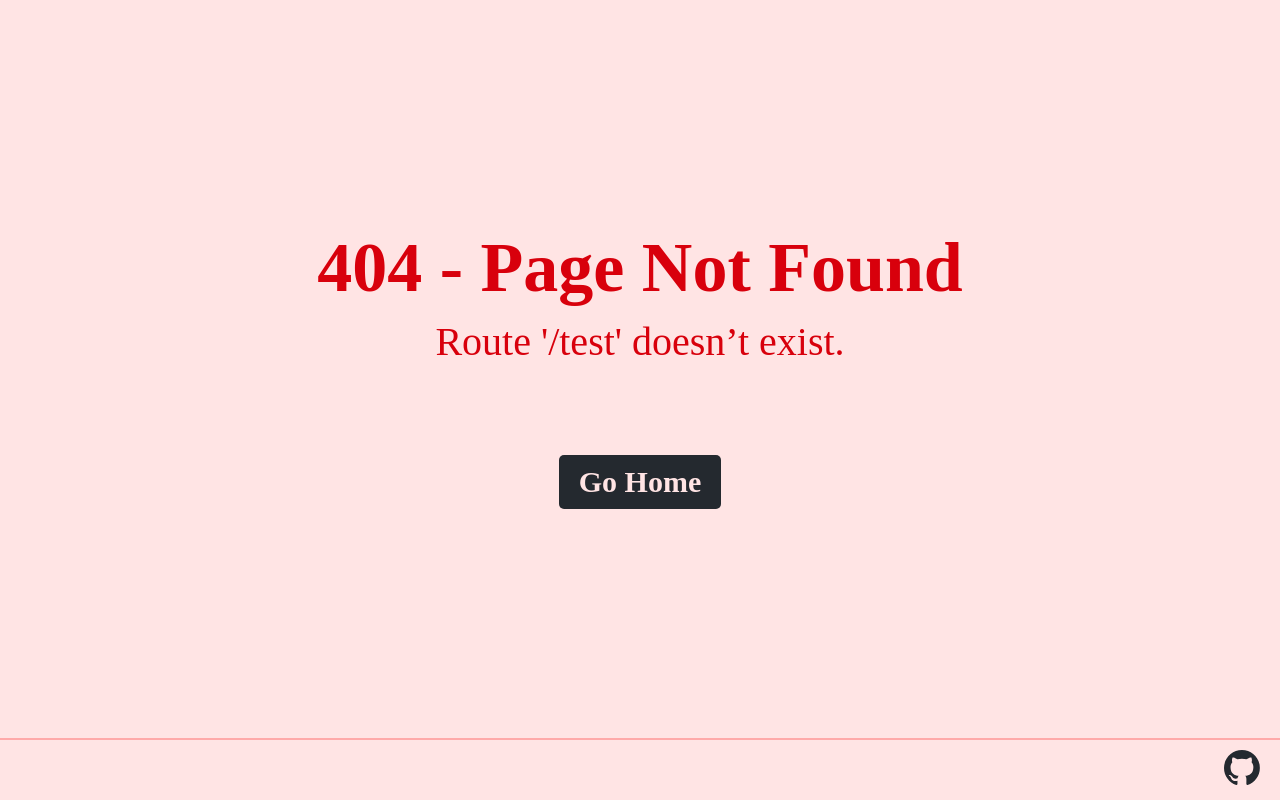
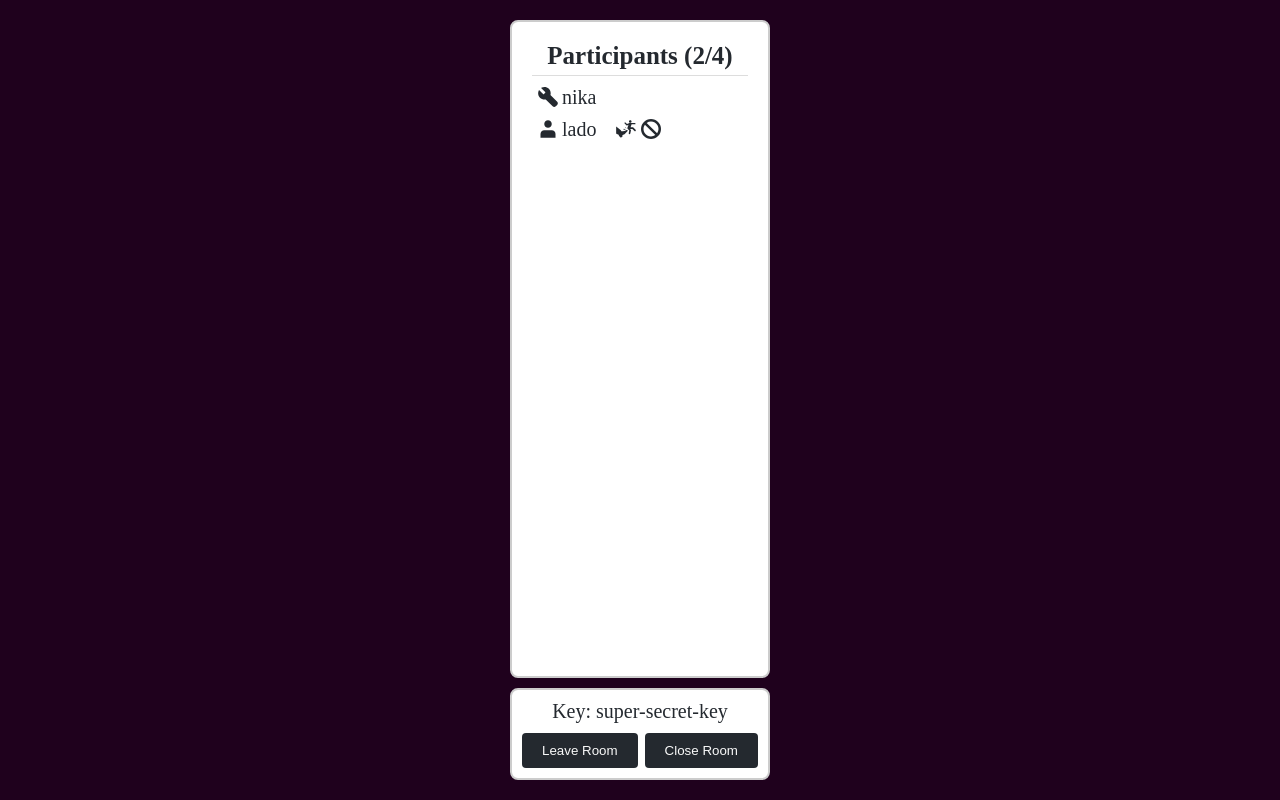
Before and after one commit to nnobol/kseli, a SvelteKit app in the folder client/: page /test in a window 1280 px wide. Before the commit this address had no page. Built offline with nearby package versions, Linux system fonts and the light colour scheme.

Commit message:
refactor: start breaking up room/[roomId] page into smaller components

```diff
--- a/client/src/lib/api/rooms.ts
+++ b/client/src/lib/api/rooms.ts
@@ -91,7 +91,7 @@ export async function joinRoom(roomId: string, payload: JoinRoomPayload): Promis
     }
 }
 
-interface User {
+export interface User {
     id: number;
     username: string;
     role: number;
--- /dev/null
+++ b/client/src/lib/chat/RoomControl.svelte
@@ -0,0 +1,61 @@
+<script lang="ts">
+    import TooltipWrapper from "$lib/common/TooltipWrapper.svelte";
+
+    interface Props {
+        secretKey: string;
+        currentUserRole: number;
+    }
+
+    let { secretKey, currentUserRole }: Props = $props();
+</script>
+
+<section>
+    {#if currentUserRole == 1}
+        <TooltipWrapper content="Secret Key for joining the Room">
+            <p>Key: {secretKey}</p>
+        </TooltipWrapper>
+    {/if}
+    <div class="button-wrapper">
+        <button>Leave Room</button>
+        {#if currentUserRole == 1}
+            <button>Close Room</button>
+        {/if}
+    </div>
+</section>
+
+<style>
+    section {
+        display: flex;
+        flex-grow: 0;
+        flex-direction: column;
+        border: 2px solid #ccc;
+        border-radius: 8px;
+        padding: 0.5rem;
+        color: #24292f;
+        background-color: #fff;
+    }
+
+    p {
+        text-align: center;
+    }
+
+    .button-wrapper {
+        display: flex;
+        justify-content: center;
+        gap: 0.35rem;
+        margin-top: 0.5rem;
+    }
+
+    button {
+        padding: 0.5rem 1rem;
+        background-color: #24292f;
+        color: #f9f9f9;
+        border: none;
+        border-radius: 4px;
+        cursor: pointer;
+    }
+
+    button:hover {
+        opacity: 0.8;
+    }
+</style>
--- /dev/null
+++ b/client/src/lib/chat/RoomParticipants.svelte
@@ -0,0 +1,128 @@
+<script lang="ts">
+    import type { User } from "$lib/api/rooms";
+    import TooltipWrapper from "$lib/common/TooltipWrapper.svelte";
+
+    interface Props {
+        currentUserRole: number;
+        participants: User[];
+        maxParticipants: number;
+    }
+
+    let { currentUserRole, participants, maxParticipants }: Props = $props();
+
+    function getRoleIcon(role: number) {
+        return role === 1 ? "/admin-icon.svg" : "/user-icon.svg";
+    }
+
+    function getRoleTitle(role: number) {
+        return role === 1 ? "Admin" : "User";
+    }
+</script>
+
+<section>
+    <h2>
+        Participants ({participants.length}/{maxParticipants})
+    </h2>
+    <ul>
+        {#each participants as participant}
+            <li>
+                <div class="participant-info">
+                    <TooltipWrapper content={getRoleTitle(participant.role)}>
+                        <img
+                            class="role-icon"
+                            src={getRoleIcon(participant.role)}
+                            alt={getRoleTitle(participant.role)}
+                        />
+                    </TooltipWrapper>
+                    <span>{participant.username}</span>
+                </div>
+
+                {#if currentUserRole === 1 && participant.role !== 1}
+                    <div class="admin-buttons">
+                        <TooltipWrapper content="Kick User">
+                            <button>
+                                <img src="/kick-icon.svg" alt="Kick" />
+                            </button>
+                        </TooltipWrapper>
+                        <TooltipWrapper content="Ban User">
+                            <button>
+                                <img src="/ban-icon.svg" alt="Ban" />
+                            </button>
+                        </TooltipWrapper>
+                    </div>
+                {/if}
+            </li>
+        {/each}
+    </ul>
+</section>
+
+<style>
+    section {
+        display: flex;
+        flex-grow: 1;
+        flex-direction: column;
+        border: 2px solid #ccc;
+        border-radius: 8px;
+        padding: 1rem;
+        background-color: #fff;
+    }
+
+    h2 {
+        color: #24292f;
+        padding-bottom: 0.25rem;
+        margin-bottom: 0.25rem;
+        border-bottom: 1px solid #ddd;
+        font-size: 1.25rem;
+        text-align: center;
+    }
+
+    ul {
+        list-style: none;
+        padding: 0;
+        margin: 0;
+    }
+
+    li {
+        color: #24292f;
+        display: flex;
+        gap: 1rem;
+        padding: 0.3rem;
+    }
+
+    .participant-info {
+        display: flex;
+        gap: 0.2rem;
+    }
+
+    .role-icon {
+        width: 1rem;
+        height: 1rem;
+        display: block;
+    }
+
+    span {
+        line-height: 1rem;
+    }
+
+    .admin-buttons {
+        display: flex;
+        gap: 0.25rem;
+    }
+
+    button {
+        display: flex;
+        background: none;
+        border: none;
+        cursor: pointer;
+        padding: 0;
+    }
+
+    button:hover {
+        transform: scale(1.1);
+    }
+
+    button img {
+        width: 1rem;
+        height: 1rem;
+    }
+</style>
--- a/client/src/routes/room/[roomId]/+page.svelte
+++ b/client/src/routes/room/[roomId]/+page.svelte
@@ -54,10 +54,7 @@
                         {#if data.userRole === 1 && participant.role !== 1}
                             <div class="admin-buttons">
                                 <TooltipWrapper content="Kick User">
-                                    <button
-                                        class="admin-btn kick"
-                                        title="Kick User"
-                                    >
+                                    <button class="admin-btn kick">
                                         <img src="/kick-icon.svg" alt="Kick" />
                                     </button>
                                 </TooltipWrapper>
--- /dev/null
+++ b/client/src/routes/test/+page.svelte
@@ -0,0 +1,53 @@
+<script lang="ts">
+    import RoomParticipants from "$lib/chat/RoomParticipants.svelte";
+    import RoomControl from "$lib/chat/RoomControl.svelte";
+
+    const roomDetails = {
+        userRole: 1,
+        maxParticipants: 4,
+        participants: [
+            {
+                id: 1,
+                username: "nika",
+                role: 1,
+            },
+            {
+                id: 2,
+                username: "lado",
+                role: 2,
+            },
+        ],
+        secretKey: "super-secret-key",
+    };
+</script>
+
+<main>
+    <div>
+        <!-- "wrapper for RoomParticipants and RoomControls" -->
+        <RoomParticipants
+            currentUserRole={roomDetails.userRole}
+            participants={roomDetails.participants}
+            maxParticipants={roomDetails.maxParticipants}
+        />
+        <RoomControl
+            secretKey={roomDetails.secretKey}
+            currentUserRole={roomDetails.userRole}
+        />
+    </div>
+</main>
+
+<style>
+    main {
+        display: flex;
+        flex-direction: column;
+        align-items: center;
+        padding: 1rem;
+    }
+
+    div {
+        display: flex;
+        flex-direction: column;
+        gap: 0.5rem;
+        height: 100%;
+    }
+</style>
```
